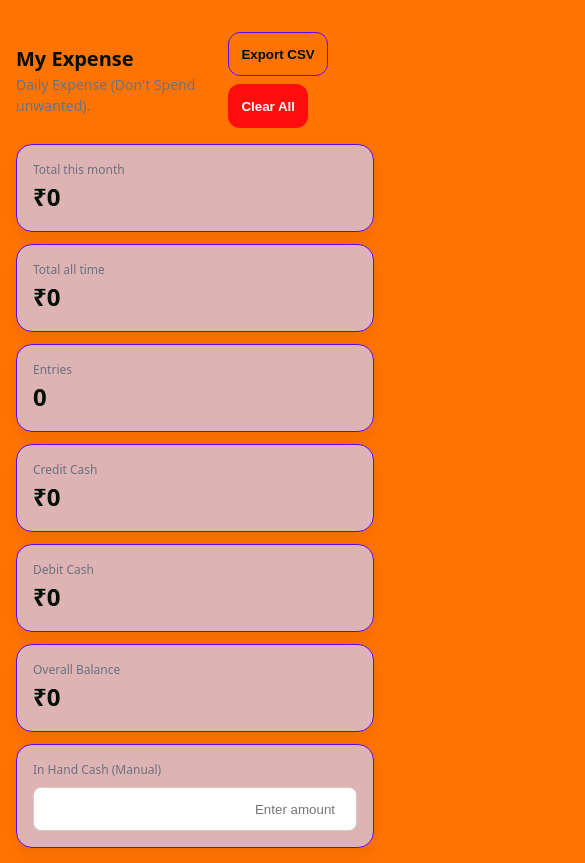
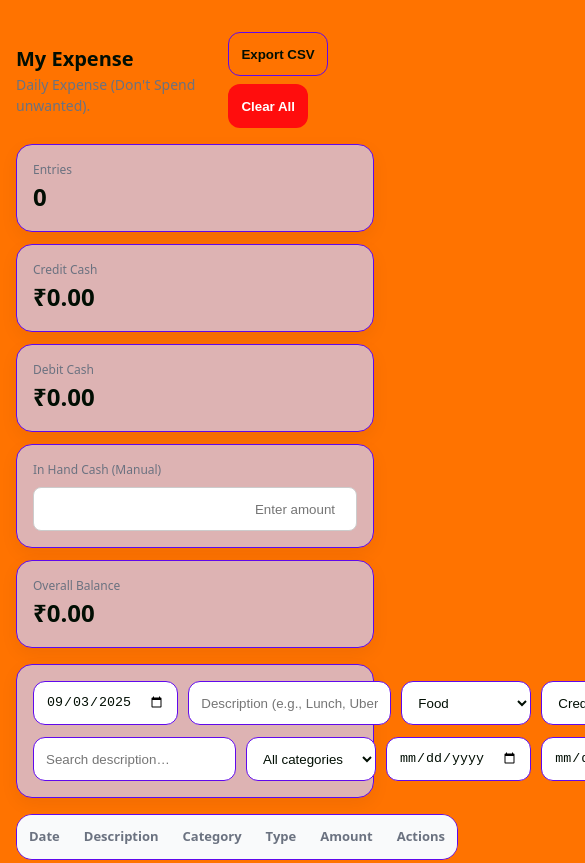
Before and after one commit to karthick-ops/expense-Tracker, a plain HTML site: page index.html in a window 390 px wide. Shown: the top 863 px of the page, 585 px wide, since content can reach past the window. Drawn offline with Linux system fonts and the light colour scheme.

Commit message:
final update

```diff
--- a/index.html
+++ b/index.html
@@ -24,7 +24,6 @@
     .summary .label{color:var(--muted); font-size:12px}
 
     form#expense-form{display:grid; grid-template-columns: repeat(7, 1fr); gap:10px}
-    form#expense-form .full{grid-column: 1/-1}
     input, select, button{height:44px; padding:0 12px; border-radius:12px; border:1px solid var(--border); background:#fff; color:inherit}
     input[type="number"]{text-align:right}
     button{cursor:pointer; font-weight:600}
@@ -47,12 +46,6 @@
     .chip{display:inline-block; padding:4px 10px; border-radius:999px; font-size:12px; background:#eef2ff; color:#3730a3}
 
     .toolbar{display:flex; gap:8px; flex-wrap:wrap}
-
-    @media (max-width: 780px){
-      form#expense-form{grid-template-columns: 1fr 1fr}
-      .filters{grid-template-columns: 1fr 1fr}
-      td.actions{width:auto}
-    }
   </style>
 </head>
 <body>
@@ -68,15 +61,8 @@
       </div>
     </header>
 
+    <!-- ✅ Summary section without month & all time -->
     <section class="grid cards">
-      <div class="card summary">
-        <div class="label">Total this month</div>
-        <div class="value" id="total-month">₹0</div>
-      </div>
-      <div class="card summary">
-        <div class="label">Total all time</div>
-        <div class="value" id="total-all">₹0</div>
-      </div>
       <div class="card summary">
         <div class="label">Entries</div>
         <div class="value" id="entries-count">0</div>
@@ -90,38 +76,27 @@
         <div class="value" id="debit-cash">₹0</div>
       </div>
       <div class="card summary">
-        <div class="label">Overall Balance</div>
-        <div class="value" id="balance">₹0</div>
-      </div>
-      <!-- ✅ New In Hand Cash card -->
-      <div class="card summary">
         <div class="label">In Hand Cash (Manual)</div>
         <input id="inhand-input" type="number" placeholder="Enter amount"
                style="width:100%; margin-top:8px; padding:6px; border-radius:8px; border:1px solid #ccc;" />
       </div>
+      <div class="card summary">
+        <div class="label">Overall Balance</div>
+        <div class="value" id="balance">₹0</div>
+      </div>
     </section>
 
+    <!-- ✅ Expense form -->
     <section class="card" style="margin-top:16px">
       <form id="expense-form" autocomplete="on">
         <input id="date" name="date" type="date" aria-label="Date" required />
         <input id="desc" name="desc" type="text" placeholder="Description (e.g., Lunch, Uber, Rent)" minlength="2" required />
         <select id="category" name="category" aria-label="Category">
-          <option>Food</option>
-          <option>Transport</option>
-          <option>Bills</option>
-          <option>Groceries</option>
-          <option>Entertainment</option>
-          <option>Health</option>
-          <option>Ration</option>
-          <option>Travel</option>
-          <option>Rent</option>
-          <option>Utilities</option>
-          <option>Other</option>
-          <option>Trade</option>
-          <option>Recharge</option>
-          <option>Wifi Recharge</option>
-          <option>Petrol</option>
-          <option>Gold Loan</option>
+          <option>Food</option><option>Transport</option><option>Bills</option>
+          <option>Groceries</option><option>Entertainment</option><option>Health</option>
+          <option>Ration</option><option>Travel</option><option>Rent</option>
+          <option>Utilities</option><option>Other</option><option>Trade</option>
+          <option>Recharge</option><option>Wifi Recharge</option><option>Petrol</option><option>Gold Loan</option>
         </select>
         <select id="type" name="type" aria-label="Type">
           <option value="credit">Credit (+)</option>
@@ -132,26 +107,16 @@
         <button id="cancel-edit" class="btn-muted" type="button" hidden>Cancel</button>
       </form>
 
+      <!-- ✅ Filters -->
       <div class="filters">
         <input id="q" type="search" placeholder="Search description…" />
         <select id="filter-category" aria-label="Filter by category">
           <option value="">All categories</option>
-          <option>Food</option>
-          <option>Transport</option>
-          <option>Bills</option>
-          <option>Groceries</option>
-          <option>Entertainment</option>
-          <option>Health</option>
-          <option>Ration</option>
-          <option>Travel</option>
-          <option>Rent</option>
-          <option>Utilities</option>
-          <option>Other</option>
-          <option>Trade</option>
-          <option>Recharge</option>
-          <option>Wifi Recharge</option>
-          <option>Petrol</option>
-          <option>Gold Loan</option>
+          <option>Food</option><option>Transport</option><option>Bills</option>
+          <option>Groceries</option><option>Entertainment</option><option>Health</option>
+          <option>Ration</option><option>Travel</option><option>Rent</option>
+          <option>Utilities</option><option>Other</option><option>Trade</option>
+          <option>Recharge</option><option>Wifi Recharge</option><option>Petrol</option><option>Gold Loan</option>
         </select>
         <input id="from" type="date" aria-label="From date" />
         <input id="to" type="date" aria-label="To date" />
@@ -159,14 +124,12 @@
       </div>
     </section>
 
+    <!-- ✅ Table -->
     <section style="margin-top:16px">
       <table role="grid" aria-label="Expenses table">
         <thead>
           <tr>
-            <th>Date</th>
-            <th>Description</th>
-            <th>Category</th>
-            <th>Type</th>
+            <th>Date</th><th>Description</th><th>Category</th><th>Type</th>
             <th style="text-align:right">Amount</th>
             <th style="text-align:right">Actions</th>
           </tr>
@@ -199,8 +162,6 @@
       const fromEl = document.getElementById('from');
       const toEl = document.getElementById('to');
       const clearFiltersBtn = document.getElementById('clear-filters');
-      const totalMonthEl = document.getElementById('total-month');
-      const totalAllEl = document.getElementById('total-all');
       const entriesCountEl = document.getElementById('entries-count');
       const creditCashEl = document.getElementById('credit-cash');
       const debitCashEl = document.getElementById('debit-cash');
@@ -256,28 +217,16 @@
 
       function renderSummary(){
         let totalCredit = 0, totalDebit = 0;
-        const now = new Date();
-        const y = now.getFullYear(), m = now.getMonth();
-
         for (const e of expenses){
           if (e.type === 'credit') totalCredit += Number(e.amount);
           else totalDebit += Number(e.amount);
         }
-
-        const all = totalCredit + inhandVal;
-        const monthTotal = expenses.reduce((s,e) => {
-          const d = new Date(e.date);
-          return s + (d.getFullYear()===y && d.getMonth()===m ? Number(e.amount) : 0);
-        }, 0);
-
         const inhandVal = Number(inhandInput.value || 0);
 
-        totalAllEl.textContent = inr.format(all);
-        totalMonthEl.textContent = inr.format(monthTotal);
         entriesCountEl.textContent = String(expenses.length);
         creditCashEl.textContent = inr.format(totalCredit);
         debitCashEl.textContent = inr.format(totalDebit);
-        balanceEl.textContent = inr.format((totalCredit - totalDebit) + inhandVal);
+        balanceEl.textContent = inr.format(totalCredit + inhandVal - totalDebit);
       }
 
       function addExpense(data){
```
